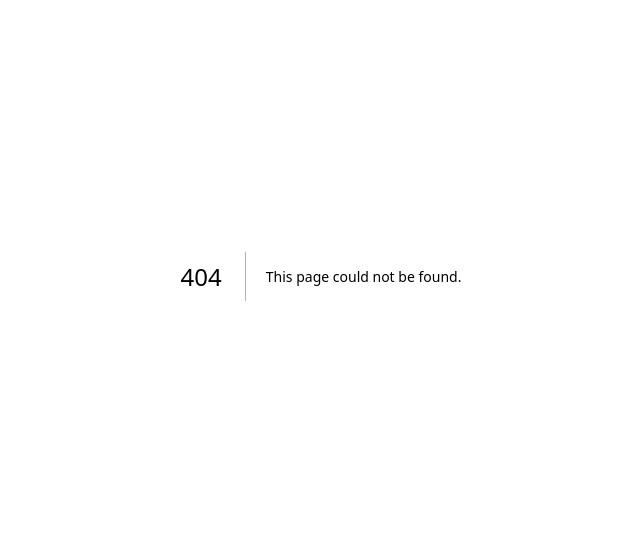
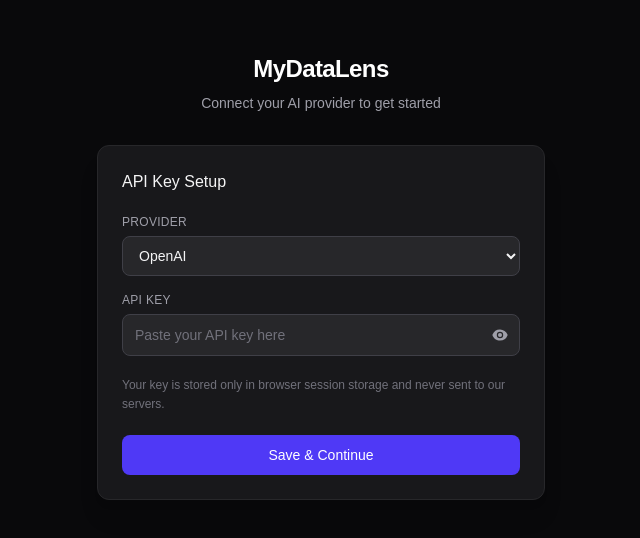
Before and after one commit to ErlanggaNursyahbani/MyDataLens---MDL, a Next.js app in the folder frontend/: page /api-setup in a window 1280 px wide. Before the commit this address had no page. Shown: the part 124-662 px from the top of the page, without its empty margins (319-959 px from the left). Built offline with nearby package versions, Linux system fonts and the light colour scheme.

Commit message:
feat: add API key setup UI with provider selection and sessionStorage

```diff
--- /dev/null
+++ b/frontend/app/api-setup/page.tsx
@@ -0,0 +1,153 @@
+'use client'
+
+import { useState } from 'react'
+import { useRouter } from 'next/navigation'
+
+type Provider = 'openai' | 'anthropic' | 'gemini' | 'groq'
+
+const PROVIDERS: { value: Provider; label: string }[] = [
+  { value: 'openai', label: 'OpenAI' },
+  { value: 'anthropic', label: 'Anthropic' },
+  { value: 'gemini', label: 'Gemini' },
+  { value: 'groq', label: 'Groq (Free - Testing)' },
+]
+
+export default function ApiSetupPage() {
+  const router = useRouter()
+  const [provider, setProvider] = useState<Provider>('openai')
+  const [apiKey, setApiKey] = useState('')
+  const [showKey, setShowKey] = useState(false)
+  const [error, setError] = useState('')
+
+  function handleSave() {
+    if (!apiKey.trim()) {
+      setError('API key cannot be empty.')
+      return
+    }
+    sessionStorage.setItem('mdl_api_key', apiKey.trim())
+    sessionStorage.setItem('mdl_provider', provider)
+    router.push('/dashboard')
+  }
+
+  return (
+    <div className="min-h-screen bg-zinc-950 flex items-center justify-center px-4">
+      <div className="w-full max-w-md">
+        {/* Header */}
+        <div className="mb-8 text-center">
+          <h1 className="text-2xl font-semibold text-white tracking-tight">
+            MyDataLens
+          </h1>
+          <p className="mt-2 text-sm text-zinc-400">
+            Connect your AI provider to get started
+          </p>
+        </div>
+
+        {/* Card */}
+        <div className="rounded-xl border border-zinc-800 bg-zinc-900 p-6 shadow-xl">
+          <h2 className="text-base font-medium text-zinc-100 mb-5">
+            API Key Setup
+          </h2>
+
+          {/* Provider select */}
+          <div className="mb-4">
+            <label
+              htmlFor="provider"
+              className="block text-xs font-medium text-zinc-400 mb-1.5 uppercase tracking-wide"
+            >
+              Provider
+            </label>
+            <select
+              id="provider"
+              value={provider}
+              onChange={(e) => setProvider(e.target.value as Provider)}
+              className="w-full rounded-lg border border-zinc-700 bg-zinc-800 px-3 py-2.5 text-sm text-zinc-100 focus:outline-none focus:ring-2 focus:ring-indigo-500 focus:border-transparent transition"
+            >
+              {PROVIDERS.map((p) => (
+                <option key={p.value} value={p.value}>
+                  {p.label}
+                </option>
+              ))}
+            </select>
+          </div>
+
+          {/* API Key input */}
+          <div className="mb-5">
+            <label
+              htmlFor="apiKey"
+              className="block text-xs font-medium text-zinc-400 mb-1.5 uppercase tracking-wide"
+            >
+              API Key
+            </label>
+            <div className="relative">
+              <input
+                id="apiKey"
+                type={showKey ? 'text' : 'password'}
+                value={apiKey}
+                onChange={(e) => {
+                  setApiKey(e.target.value)
+                  setError('')
+                }}
+                placeholder="Paste your API key here"
+                className="w-full rounded-lg border border-zinc-700 bg-zinc-800 px-3 py-2.5 pr-10 text-sm text-zinc-100 placeholder-zinc-500 focus:outline-none focus:ring-2 focus:ring-indigo-500 focus:border-transparent transition"
+              />
+              <button
+                type="button"
+                onClick={() => setShowKey((v) => !v)}
+                className="absolute inset-y-0 right-3 flex items-center text-zinc-400 hover:text-zinc-200 transition"
+                aria-label={showKey ? 'Hide API key' : 'Show API key'}
+              >
+                {showKey ? (
+                  <svg
+                    xmlns="http://www.w3.org/2000/svg"
+                    viewBox="0 0 20 20"
+                    fill="currentColor"
+                    className="size-4"
+                  >
+                    <path
+                      fillRule="evenodd"
+                      d="M3.28 2.22a.75.75 0 0 0-1.06 1.06l14.5 14.5a.75.75 0 1 0 1.06-1.06l-1.745-1.745a10.029 10.029 0 0 0 3.3-4.38 1.651 1.651 0 0 0 0-1.185A10.004 10.004 0 0 0 9.999 3a9.956 9.956 0 0 0-4.744 1.194L3.28 2.22ZM7.752 6.69l1.092 1.092a2.5 2.5 0 0 1 3.374 3.373l1.091 1.092a4 4 0 0 0-5.557-5.557Z"
+                      clipRule="evenodd"
+                    />
+                    <path d="M10.748 13.93l2.523 2.523a9.987 9.987 0 0 1-3.27.547c-4.258 0-7.894-2.66-9.337-6.41a1.651 1.651 0 0 1 0-1.186A10.007 10.007 0 0 1 2.839 6.02L6.07 9.252a4 4 0 0 0 4.678 4.678Z" />
+                  </svg>
+                ) : (
+                  <svg
+                    xmlns="http://www.w3.org/2000/svg"
+                    viewBox="0 0 20 20"
+                    fill="currentColor"
+                    className="size-4"
+                  >
+                    <path d="M10 12.5a2.5 2.5 0 1 0 0-5 2.5 2.5 0 0 0 0 5Z" />
+                    <path
+                      fillRule="evenodd"
+                      d="M.664 10.59a1.651 1.651 0 0 1 0-1.186A10.004 10.004 0 0 1 10 3c4.257 0 7.893 2.66 9.336 6.41.147.381.146.804 0 1.186A10.004 10.004 0 0 1 10 17c-4.257 0-7.893-2.66-9.336-6.41ZM14 10a4 4 0 1 1-8 0 4 4 0 0 1 8 0Z"
+                      clipRule="evenodd"
+                    />
+                  </svg>
+                )}
+              </button>
+            </div>
+            {error && (
+              <p className="mt-1.5 text-xs text-red-400">{error}</p>
+            )}
+          </div>
+
+          {/* Security note */}
+          <p className="mb-5 text-xs text-zinc-500 leading-relaxed">
+            Your key is stored only in browser session storage and never sent to
+            our servers.
+          </p>
+
+          {/* Save button */}
+          <button
+            type="button"
+            onClick={handleSave}
+            className="w-full rounded-lg bg-indigo-600 px-4 py-2.5 text-sm font-medium text-white hover:bg-indigo-500 active:bg-indigo-700 focus:outline-none focus:ring-2 focus:ring-indigo-500 focus:ring-offset-2 focus:ring-offset-zinc-900 transition"
+          >
+            Save & Continue
+          </button>
+        </div>
+      </div>
+    </div>
+  )
+}
```
